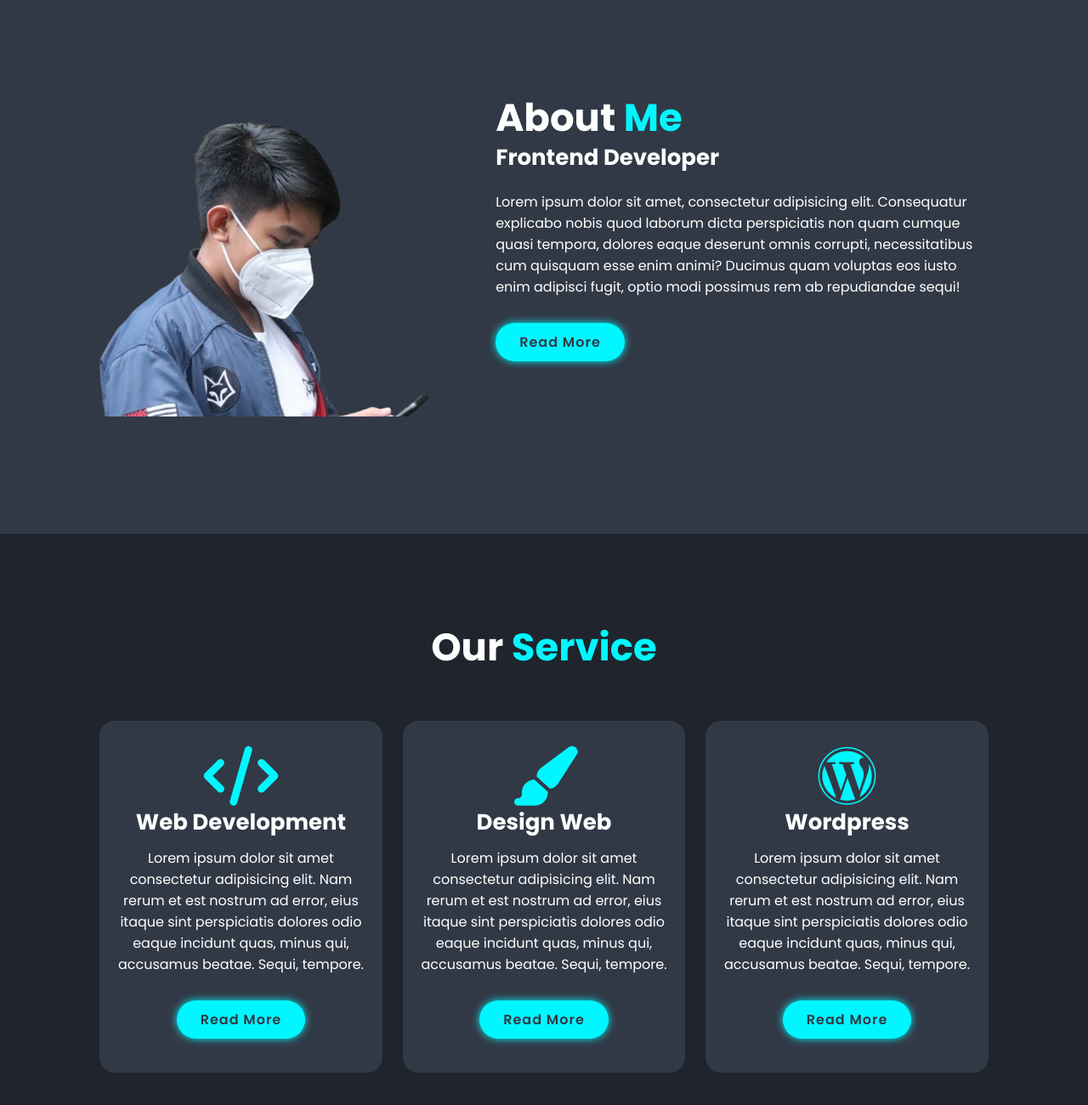
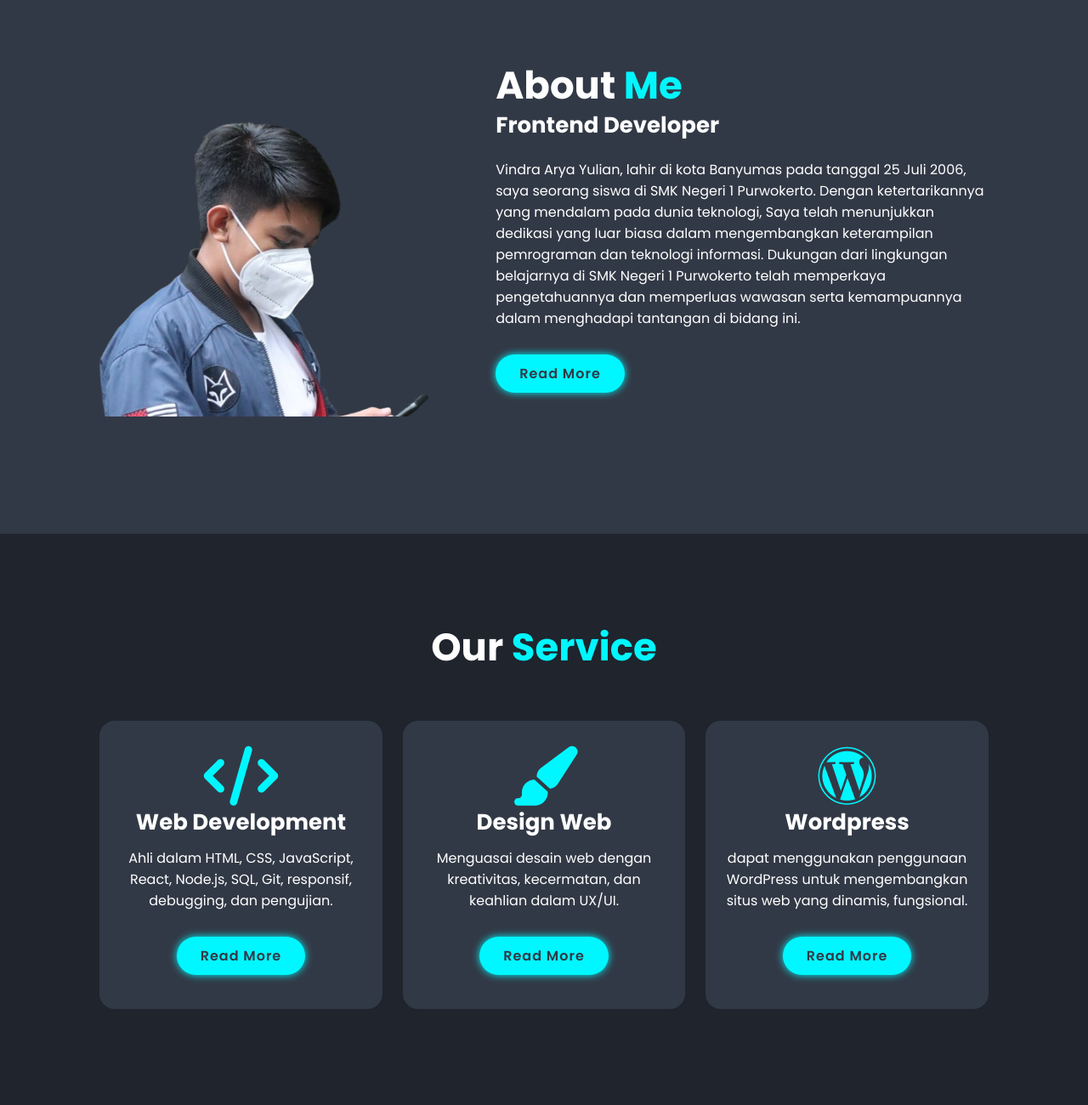
Before and after one commit to vindrayulian/AboutMe, a plain HTML site: page view/index.html in a window 1280 px wide. Shown: the part 972-2272 px from the top of the page at 85% size. Drawn offline with nearby package versions, Linux system fonts and the light colour scheme.

Commit message:
add content

```diff
--- a/view/index.html
+++ b/view/index.html
@@ -7,6 +7,7 @@
 
     <!-- css -->
     <link rel="stylesheet" href="../asset/css/content/main.css">
+    <!-- <link href="https://cdn.jsdelivr.net/npm/bootstrap@5.3.2/dist/css/bootstrap.min.css" rel="stylesheet" integrity="sha384-T3c6CoIi6uLrA9TneNEoa7RxnatzjcDSCmG1MXxSR1GAsXEV/Dwwykc2MPK8M2HN" crossorigin="anonymous"> -->
 
     <!-- font awesome -->
     <script src="https://kit.fontawesome.com/0a267e6f70.js" crossorigin="anonymous"></script>
@@ -39,7 +40,7 @@
             <h3>Hello It's Me</h3>
             <h1>Vindra Arya Yulian</h1>
             <h3>And I'm a <span>Frontend Developer</span></h3>
-            <p>Lorem ipsum dolor sit amet consectetur adipisicing elit. Laudantium deleniti esse consectetur debitis repudiandae corporis iusto deserunt?</p>
+            <p>Saya adalah seorang programmer yang berdedikasi dan berpengetahuan luas, siap menghadirkan solusi teknologi yang kreatif dan efisien.</p>
             <div class="social-media">
                 <a href=""><i class="fa-brands fa-instagram"></i></a>
                 <a href=""><i class="fa-brands fa-github"></i></a>
@@ -62,7 +63,8 @@
         <div class="about-content">
             <h2 class="heading">About <span>Me</span></h2>
             <h3>Frontend Developer</h3>
-            <p>Lorem ipsum dolor sit amet, consectetur adipisicing elit. Consequatur explicabo nobis quod laborum dicta perspiciatis non quam cumque quasi tempora, dolores eaque deserunt omnis corrupti, necessitatibus cum quisquam esse enim animi? Ducimus quam voluptas eos iusto enim adipisci fugit, optio modi possimus rem ab repudiandae sequi!</p>
+            <p>
+                Vindra Arya Yulian, lahir di kota Banyumas pada tanggal 25 Juli 2006, saya seorang siswa di SMK Negeri 1 Purwokerto. Dengan ketertarikannya yang mendalam pada dunia teknologi, Saya telah menunjukkan dedikasi yang luar biasa dalam mengembangkan keterampilan pemrograman dan teknologi informasi. Dukungan dari lingkungan belajarnya di SMK Negeri 1 Purwokerto telah memperkaya pengetahuannya dan memperluas wawasan serta kemampuannya dalam menghadapi tantangan di bidang ini. </p>
             <a href="" class="btn">Read More</a>
         </div>
     </section>
@@ -76,19 +78,19 @@
             <div class="service-box">
                 <i class="fa-solid fa-code"></i>
                 <h3>Web Development</h3>
-                <p>Lorem ipsum dolor sit amet consectetur adipisicing elit. Nam rerum et est nostrum ad error, eius itaque sint perspiciatis dolores odio eaque incidunt quas, minus qui, accusamus beatae. Sequi, tempore.</p>
+                <p>Ahli dalam HTML, CSS, JavaScript, React, Node.js, SQL, Git, responsif, debugging, dan pengujian.</p>
                 <a href="" class="btn">Read More</a>
             </div>
             <div class="service-box">
                 <i class="fa-solid fa-paintbrush"></i>
                 <h3>Design Web</h3>
-                <p>Lorem ipsum dolor sit amet consectetur adipisicing elit. Nam rerum et est nostrum ad error, eius itaque sint perspiciatis dolores odio eaque incidunt quas, minus qui, accusamus beatae. Sequi, tempore.</p>
+                <p>Menguasai desain web dengan kreativitas, kecermatan, dan keahlian dalam UX/UI.</p>
                 <a href="" class="btn">Read More</a>
             </div>
             <div class="service-box">
                 <i class="fa-brands fa-wordpress"></i>
                 <h3>Wordpress</h3>
-                <p>Lorem ipsum dolor sit amet consectetur adipisicing elit. Nam rerum et est nostrum ad error, eius itaque sint perspiciatis dolores odio eaque incidunt quas, minus qui, accusamus beatae. Sequi, tempore.</p>
+                <p>dapat menggunakan penggunaan WordPress untuk mengembangkan situs web yang dinamis, fungsional.</p>
                 <a href="" class="btn">Read More</a>
             </div>
         </div>
@@ -184,6 +186,7 @@
     <!-- end footer -->
 
     <!-- script -->
+    <!-- <script src="https://cdn.jsdelivr.net/npm/bootstrap@5.3.2/dist/js/bootstrap.bundle.min.js" integrity="sha384-C6RzsynM9kWDrMNeT87bh95OGNyZPhcTNXj1NW7RuBCsyN/o0jlpcV8Qyq46cDfL" crossorigin="anonymous"></script> -->
     <script src="https://unpkg.com/scrollreveal"></script>
     <script src="../asset/javascript/content/main.js"></script>
 </body>
```
